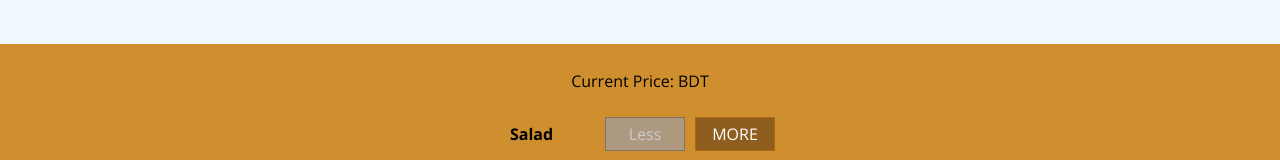
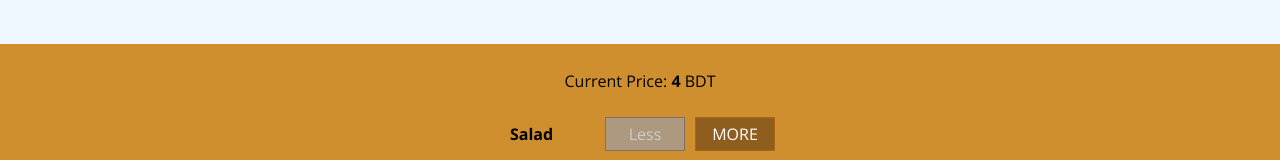
Before and after one commit to SOURAV-ROY/burger-builder, a React app: page / in a window 1280 px wide. Shown: the part 318-478 px from the top of the page. Built offline with nearby package versions, Linux system fonts and the light colour scheme.

Commit message:
Price Added By Item

```diff
--- a/src/components/Burger/Burger.js
+++ b/src/components/Burger/Burger.js
@@ -18,8 +18,7 @@ const burger = (props) => {
         transformedIngredients = <p>Please Adding Ingredients!!!</p>;
     }
 //  Awesome *********************************************************************************
-
-    // console.log(transformedIngredients);
+//  console.log(transformedIngredients);
 
     return (
 
--- a/src/containers/BurgerBuilder/BurgerBuilder.js
+++ b/src/containers/BurgerBuilder/BurgerBuilder.js
@@ -11,7 +11,6 @@ const INGREDIENT_PRICE = {
 };
 
 class BurgerBuilder extends Component {
-
     // constructor(props) {
     //     super(props);
     //     this.state={};
@@ -23,7 +22,6 @@ class BurgerBuilder extends Component {
             cheese: 0,
             meat: 0
         },
-
         totalPrice: 4
     };
 
@@ -38,8 +36,8 @@ class BurgerBuilder extends Component {
         const oldPrice = this.state.totalPrice;
         const newPrice = oldPrice + priceAddition;
         this.setState({totalPrice: newPrice, ingredients: updateIngredients});
+    };
 
-    };
     removeIngredientHandler = (type) => {
         const oldCount = this.state.ingredients[type];
 
@@ -68,7 +66,6 @@ class BurgerBuilder extends Component {
         for (let key in  disabledInfo){
             disabledInfo[key] = disabledInfo[key] <= 0
         }
-
         //{salad: true, meat: false, ..............}
 
         return (
@@ -78,11 +75,11 @@ class BurgerBuilder extends Component {
                     ingredientAdded={this.addIngredientHandler}
                     ingredientRemoved={this.removeIngredientHandler}
                     disabled = {disabledInfo}
+                    price={this.state.totalPrice}
                 />
             </Aux>
         );
     }
-
 }
 
 export default BurgerBuilder;
```
Also changed, not shown: 1 other file (tests, documents, lock files or other folders).
